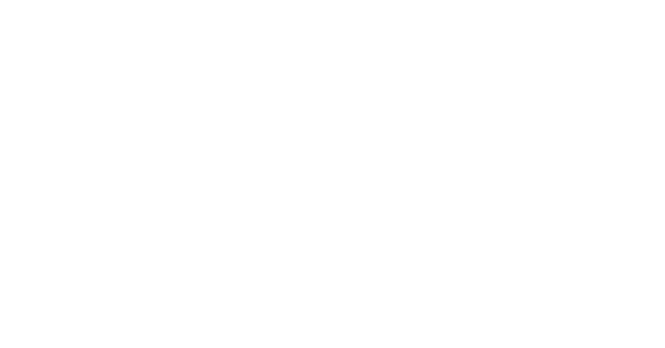
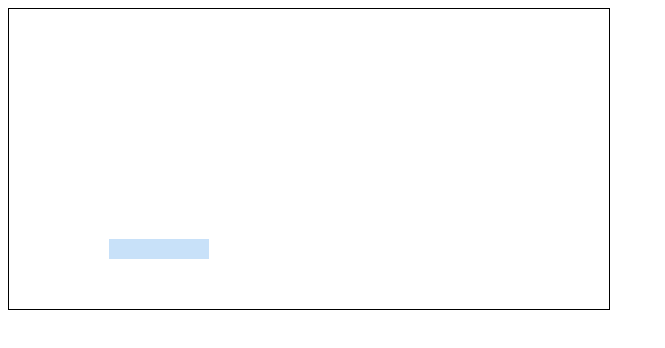
Before and after one commit to lizariasc/breakout-game, a plain HTML site: page index.html in a window 1280 px wide. Shown: the whole page, without its empty margins (0-665 px from the left). Drawn offline with Linux system fonts and the light colour scheme.

Commit message:
add block function

```diff
--- a/app.js
+++ b/app.js
@@ -0,0 +1,12 @@
+const grid = document.querySelector('.grid');
+
+//draw block
+function addBlock() {
+    const block = document.createElement('div');
+    block.classList.add('block');
+    block.style.left = '100px'
+    block.style.bottom = '50px'
+    grid.appendChild(block);
+}
+
+addBlock();
--- a/index.html
+++ b/index.html
@@ -8,7 +8,7 @@
     <link rel="stylesheet" href="style.css"/>
 </head>
 <body>
-
+<div class="grid"></div>
 <script src="app.js"></script>
 </body>
 </html>
--- a/style.css
+++ b/style.css
@@ -0,0 +1,14 @@
+.grid {
+    position: absolute;
+    width: 600px;
+    height: 300px;
+    border: solid black 1px;
+
+}
+
+.block {
+    position: absolute;
+    width: 100px;
+    height: 20px;
+    background-color: rgb(200, 225, 249);
+}
```
